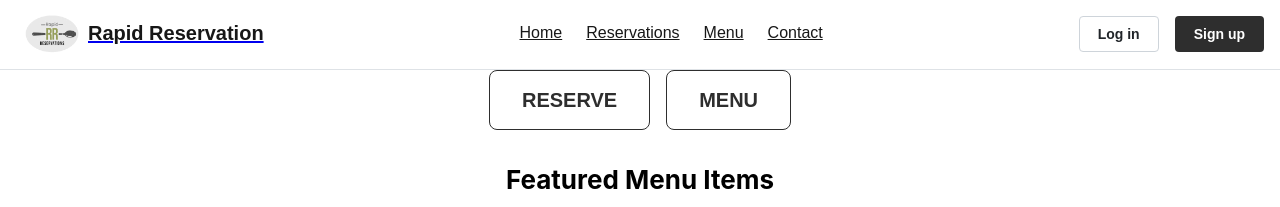
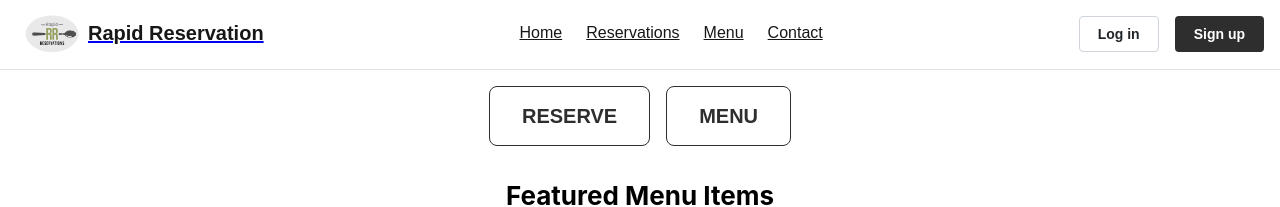
Before and after one commit to Kevin-JHG/Group5-Rapid-Reservation, a React (Vite) app: page / in a window 1280 px wide. Shown: the part 126-333 px from the top of the page. Built offline with nearby package versions, Linux system fonts and the light colour scheme; no server answers; the database is empty.

Commit message:
Added padding top to reserve/menu buttons

```diff
--- a/src/pages/Home/Home.jsx
+++ b/src/pages/Home/Home.jsx
@@ -56,7 +56,7 @@ export const Home = () => {
 
   return (
     <>
-      <Flex justify="center" sx={{ width: '100%'}} gap="md">
+      <Flex justify="center" sx={{ width: '100%'}} pt="md" gap="md">
         <Button variant="outline" color="dark" onClick={handleReserve} radius="md" size="xl">RESERVE</Button>
         <Button variant="outline" color="dark" onClick={handleMenu} radius="md" size="xl">MENU</Button>
       </Flex>
```
